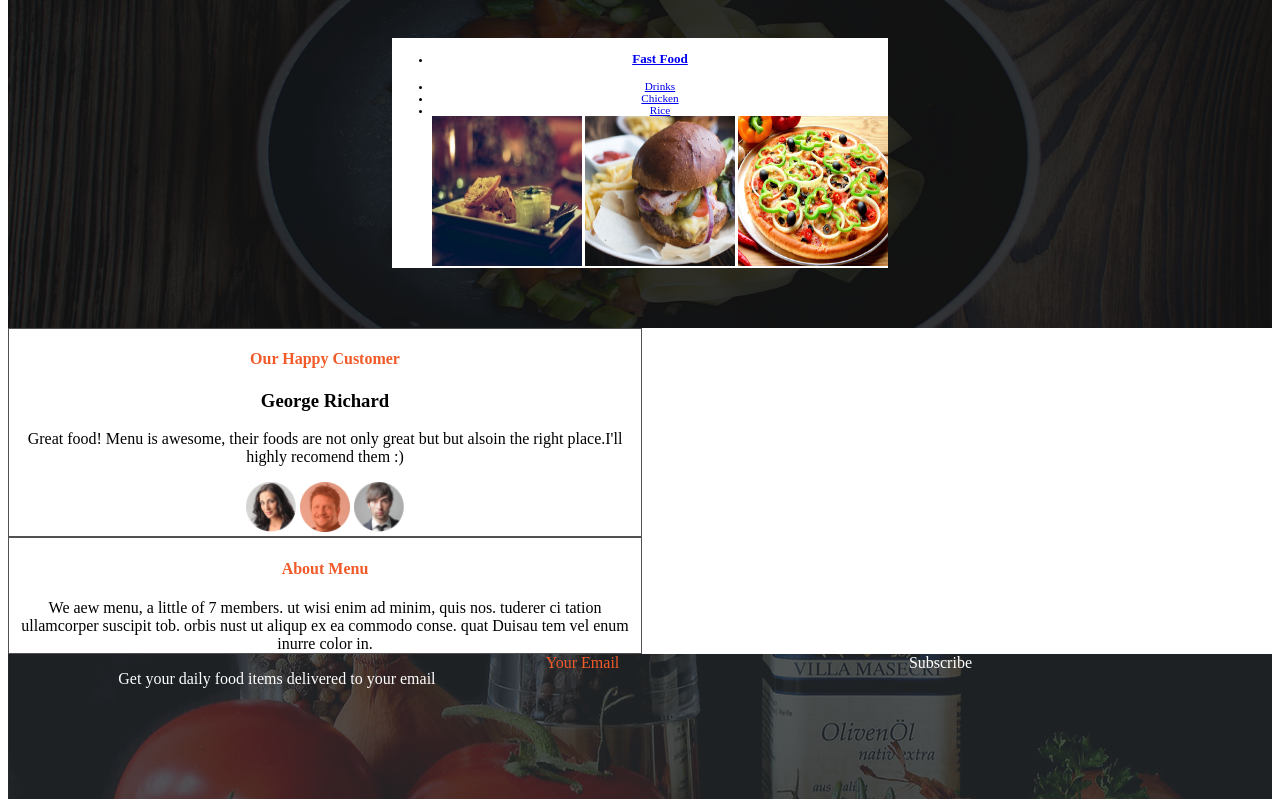
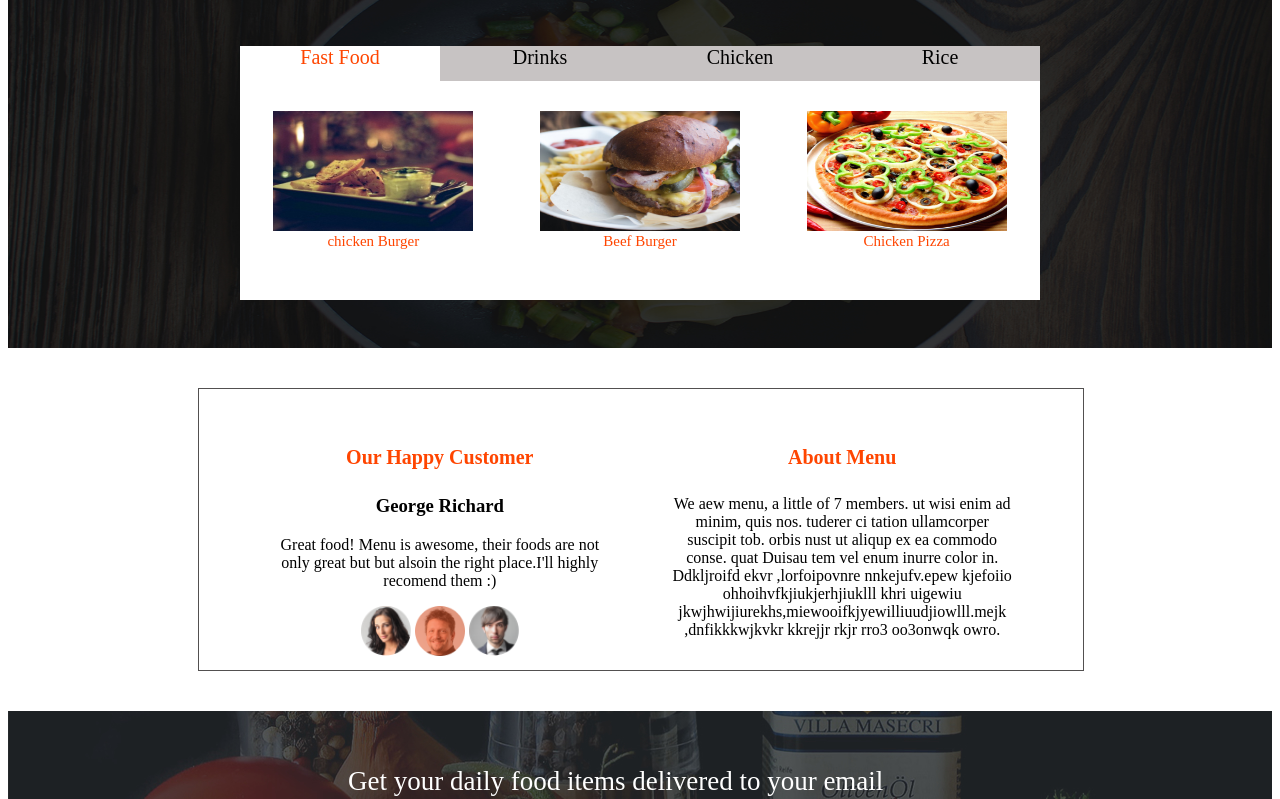
Before and after one commit to Allantoizmughus/Anitas-Kitchen, a plain HTML site: page index.html in a window 1280 px wide. Shown: the part 1150-1949 px from the top of the page. Drawn offline with Linux system fonts and the light colour scheme.

Commit message:
Modify th Webpage

```diff
--- a/index.css
+++ b/index.css
@@ -13,19 +13,22 @@ body{
     align-items: center;
     color: white;
     font-size: 1em;
+    flex-wrap: wrap;
+    flex-direction: column;
+    text-align: center;
 
   }
 
-  .img-p{
-    display: flex;
-    flex-direction: column;
-  }
 
   #image{
     position: inherit;
     top: 50%;
     left: 50%;
     display: block;
+  }
+  #para{
+    font-size: 20px;
+
   }
 
   .container{
@@ -120,90 +123,197 @@ body{
     justify-content: center;
     align-items: center;
     font-size: 0.7em;
+    margin-top: 20px;
+    margin-bottom: 40px;
+  }
+  #cntnr5{
+    background-color: white;
+    width: 800px;
+
+  }
+  #nav{
+    display: flex;
+    flex-direction: row;
   }
 
-  ul{
+  #fastfood{
+    height: 35px;
+    width: 200px;
     background-color: white;
+    color: orangered;
     text-align: center;
-    display: inline-block;
-
+    font-size: 20px;
+  }
+  #drinks{
+    height: 35px;
+    width: 200px;
+    background-color: rgb(199, 195, 195);
+    color: black;
+    text-align: center;
+    font-size: 20px;
+    border: 0px, 0px, 2px, 0px black;
 
   }
-  #fastfood{
-    justify-content: space-between;
+  #chicken{
+    height: 35px;
+    width: 200px;
+    background-color: rgb(199, 195, 195);
+    color: black;
+    text-align: center;
+    font-size: 20px;
+
+  }
+  #rice{
+    height: 35px;
+    width: 200px;
+    background-color: rgb(199, 195, 195);
+    color: black;
+    text-align: center;
+    font-size: 20px;
+
   }
 
-  h4{
-    color: #F15A29;
+  #img5{
+    display: flex;
+    justify-content: space-around;
+    align-items: center;
+    margin-bottom: 50px;
+    margin-top: 30px;
+  }
+  #cb{
+    font-size: 15px;
+    color: orangered;
+    text-align: center;
+  }
+  #bb{
+    font-size: 15px;
+    color: orangered;
+    text-align: center;
+  }
+  #cp{
+    font-size: 15px;
+    color: orangered;
+    text-align: center;
   }
 
+  #customers{
+    display: flex;
+    flex-direction: row;
+    border: 1px solid rgb(82, 80, 80);
+    width: 70%;
+    margin-left: 15%;
+  }
   .container6{
     display: inline-block;
     text-align: center;
-    border: 1px solid rgb(82, 80, 80);
-    margin: 0;
+    margin-top: 30px;
+    margin-bottom: 10px;
+    margin-left: 70px;
+    margin-right: 30px;
     width: 50%;
   }
 
   .container7{
     display: inline-block;
     text-align: center;
-    border: 1px solid rgb(82, 80, 80);
-    margin: 0;
+    margin-top: 30px;
     width: 50%;
+    margin-right: 70px;
+    margin-left: 30px;
+    border: 1px, 0px, 0px, 0px solid rgb(82, 80, 80,);
   }
 
   h4{
-    border-width: 10px;
-    border-style: outset grey;
-    text-align: center;
+    font-size: 20px;
+    color: orangered;
   }
 
   .container8{
     background-image: url('assets-2021/assets/backgrounds/subscribe.jpg');
     width: 100%;
-    height: 150px;
+    height: 200px;
+    display: flex;
+    flex-direction: column;
+    justify-content: space-evenly;
+    color: white;
+    margin-top: 40px;
+    margin-bottom: 0px;
+
+  }
+  #pl{
+    font-size: 27px;
+    margin-left: 340px;
+  }
+  #es{
     display: flex;
     flex-direction: row;
+    margin-left: 220px;
     justify-content: space-evenly;
+    margin-top: -50px;
+    margin-bottom: 50px;
+
+  }
+  #email{
+    width: 250px;
+    height: 30px;
+    background-color: grey;
     color: white;
+    margin-left: 30px;
+    opacity: 0.5;
+  }
 
+  #subscribe{
+    width: 150px;
+    height: 30px;
+    background-color: orangered;
+    color: white;
+    text-align: center;
+    margin-right: 300px;
+    display: flex;
+    justify-content: center;
+    align-items: center;
   }
 
   .footer{
     border: 1px solid white;
     width: 100%;
-    height: 150px;
+    height: 200px;
     background-color: #F15A29;
     text-align: center;
+    color: white;
+    margin-top: 0px;
+  }
+  #fl{
+    display: flex;
+    flex-wrap: wrap;
+    justify-content: center;
+    margin-top: 5px;
+  }
+  h1{
+    margin-top: -2px;
   }
 
-  #email{
-    width: 20%;
-    height: 30px;
-    color: #F15A29;
-  }
 
-  #subscribe{
-    width: 20%;
-    height: 30px;
-    color: white;
-  }
 
   .img{
     margin-left: 300px;
+    margin-right: 20px;
   }
   #p1{
     margin-right: 300px;
+    margin-left: 10px;
   }
 
   .img2{
     display: flex;
     flex-direction: row;
     margin-right: 300px;
+    margin-left: 20px;
   }
 
 #p2{
   float: left;
   margin-left: 300px;
+  margin-right: 15px;
+  text-align: right;
 }
--- a/index.html
+++ b/index.html
@@ -10,10 +10,14 @@
         <div id="header">
             <div class="img-p">
                 <img src="assets-2021/assets/logoBig.png" height="150px" width="150px" id="image">
+            </div>
+
+            <div id="para">
                 <p>We Provide The Best Food
                     At The <strong>Right Price</strong>
                 </p>
             </div>
+
 
 
         </div>
@@ -67,20 +71,38 @@
 
 
         <div class="container5">
-            <nav>
-                <ul>
-                    <li id="fastfood"><a href="#fastfood"><h3>Fast Food</h3></a></li>
-                    <li><a href="#drinks">Drinks</a></li>
-                    <li><a href="#chicken">Chicken</a></li>
-                    <li><a href="#rice">Rice</a></li>
-                    <img src="assets-2021/assets/fastfood/chickenBurger.jpg" height="150px" width="150px">
-                    <img src="assets-2021/assets/fastfood/beefBurger.jpg" height="150px" width="150px">
-                    <img src="assets-2021/assets/fastfood/chickenPizza.jpg" height="150px" width="150px">
-                </ul>
-            </nav>
+            <div id="cntnr5">
+            <div id="nav">
+            <div id="fastfood">Fast Food</div>
+            <div id="drinks">Drinks</div>
+            <div id="chicken">Chicken</div>
+            <div id="rice">Rice</div>
+            </div>
+
+            <div id="img5">
+                <div>
+                    <img src="assets-2021/assets/fastfood/chickenBurger.jpg" height="120px" width="200px">
+                    <div id="cb">chicken Burger</div>
+                </div>
+
+                <div>
+                    <img src="assets-2021/assets/fastfood/beefBurger.jpg" height="120px" width="200px">
+                    <div id="bb">Beef Burger</div>
+                </div>
+
+                <div>
+                    <img src="assets-2021/assets/fastfood/chickenPizza.jpg" height="120px" width="200px">
+                    <div id="cp">Chicken Pizza</div>
+                </div>
+
+                </div>
+
+                </div>
 
         </div>
 
+
+    <div id="customers">
         <div class="container6">
             <h4>Our Happy Customer</h4>
             <h3>George Richard</h3>
@@ -98,22 +120,37 @@
                tuderer ci tation ullamcorper suscipit tob.
                orbis nust ut aliqup ex ea commodo conse.
                quat Duisau tem vel enum inurre color in.
+               Ddkljroifd  ekvr ,lorfoipovnre nnkejufv.epew
+               kjefoiio ohhoihvfkjiukjerhjiuklll khri uigewiu
+               jkwjhwijiurekhs,miewooifkjyewilliuudjiowlll.mejk
+               ,dnfikkkwjkvkr kkrejjr rkjr rro3 oo3onwqk owro.
         </div>
+    </div>
+
         <div class="container8">
+    <div id="pl">
         <p>Get your daily food items delivered to your email</p>
+    </div>
+
+    <div id="es">
         <div id="email">Your Email</div>
         <div id="subscribe">Subscribe</div>
+    </div>
 
         </div>
 
     </main>
     <footer>
         <div class="footer">
+        <div id="fl">
             <img src="assets-2021/assets/footerlogos/logo_white.png" height="40px" width="40px">
+            <h1>MENU</h1>
+        </div>
             <p>Thats What We are</p>
             <img src="assets-2021/assets/footerlogos/facebook.png" height="50px" width="50px">
             <img src="assets-2021/assets/footerlogos/twitter.png" height="50px" width="50px">
             <img src="assets-2021/assets/footerlogos/pinterest.png" height="50px" width="50px">
+            <p>2016 Menu Restaurant</p>
         </div>
     </footer>
 
```
